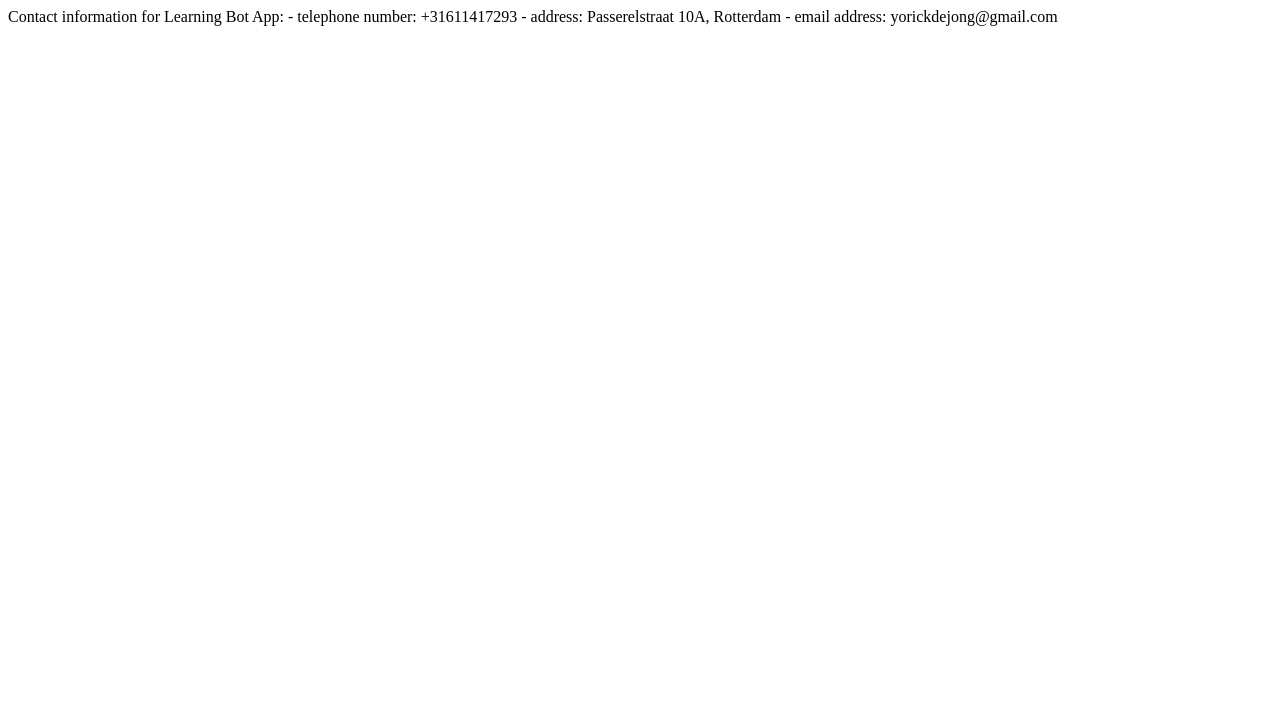
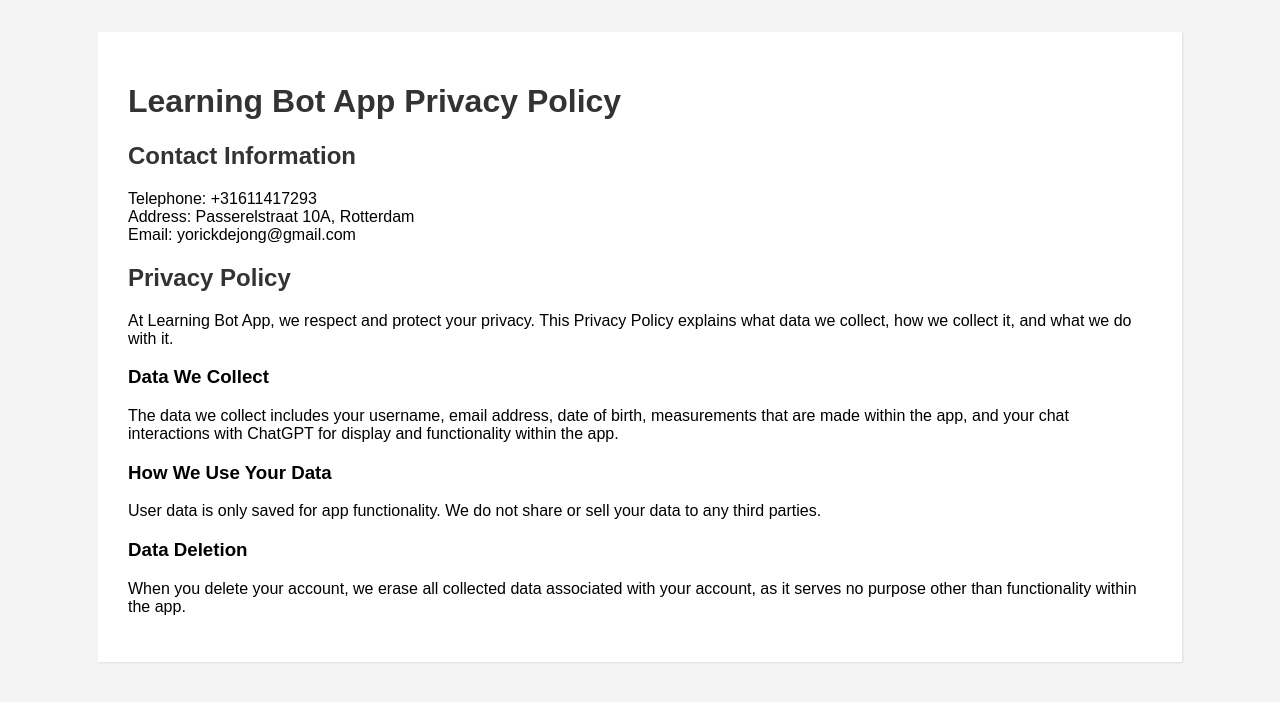
Before and after one commit to YorickdeJong/YorickdeJong.github.io, a plain HTML site: page index.html in a window 1280 px wide. Drawn offline with Linux system fonts and the light colour scheme.

Commit message:
Update index.html

```diff
--- a/index.html
+++ b/index.html
@@ -1,7 +1,58 @@
-<h>
-Contact information for Learning Bot App:
-</h>
+<!DOCTYPE html>
+<html>
+<head>
+    <meta charset="UTF-8">
+    <title>Learning Bot App Privacy Policy</title>
+    <style>
+        body {
+            font-family: Arial, sans-serif;
+            margin: 0;
+            padding: 0;
+            background-color: #F4F4F4;
+        }
 
-- telephone number: +31611417293
-- address: Passerelstraat 10A, Rotterdam
-- email address: yorickdejong@gmail.com
+        .container {
+            width: 80%;
+            margin: auto;
+            background-color: #fff;
+            padding: 30px;
+            box-shadow: 1px 1px 2px #ddd;
+            margin-top: 2em;
+        }
+
+        h1, h2 {
+            color: #333;
+        }
+    </style>
+</head>
+<body>
+    <div class="container">
+        <h1>Learning Bot App Privacy Policy</h1>
+
+        <h2>Contact Information</h2>
+        <p>
+            Telephone: +31611417293<br>
+            Address: Passerelstraat 10A, Rotterdam<br>
+            Email: yorickdejong@gmail.com
+        </p>
+
+        <h2>Privacy Policy</h2>
+        <p>At Learning Bot App, we respect and protect your privacy. This Privacy Policy explains what data we collect, how we collect it, and what we do with it.</p>
+
+        <h3>Data We Collect</h3>
+        <p>
+            The data we collect includes your username, email address, date of birth, measurements that are made within the app, and your chat interactions with ChatGPT for display and functionality within the app.
+        </p>
+
+        <h3>How We Use Your Data</h3>
+        <p>
+            User data is only saved for app functionality. We do not share or sell your data to any third parties.
+        </p>
+
+        <h3>Data Deletion</h3>
+        <p>
+            When you delete your account, we erase all collected data associated with your account, as it serves no purpose other than functionality within the app.
+        </p>
+    </div>
+</body>
+</html>
```
